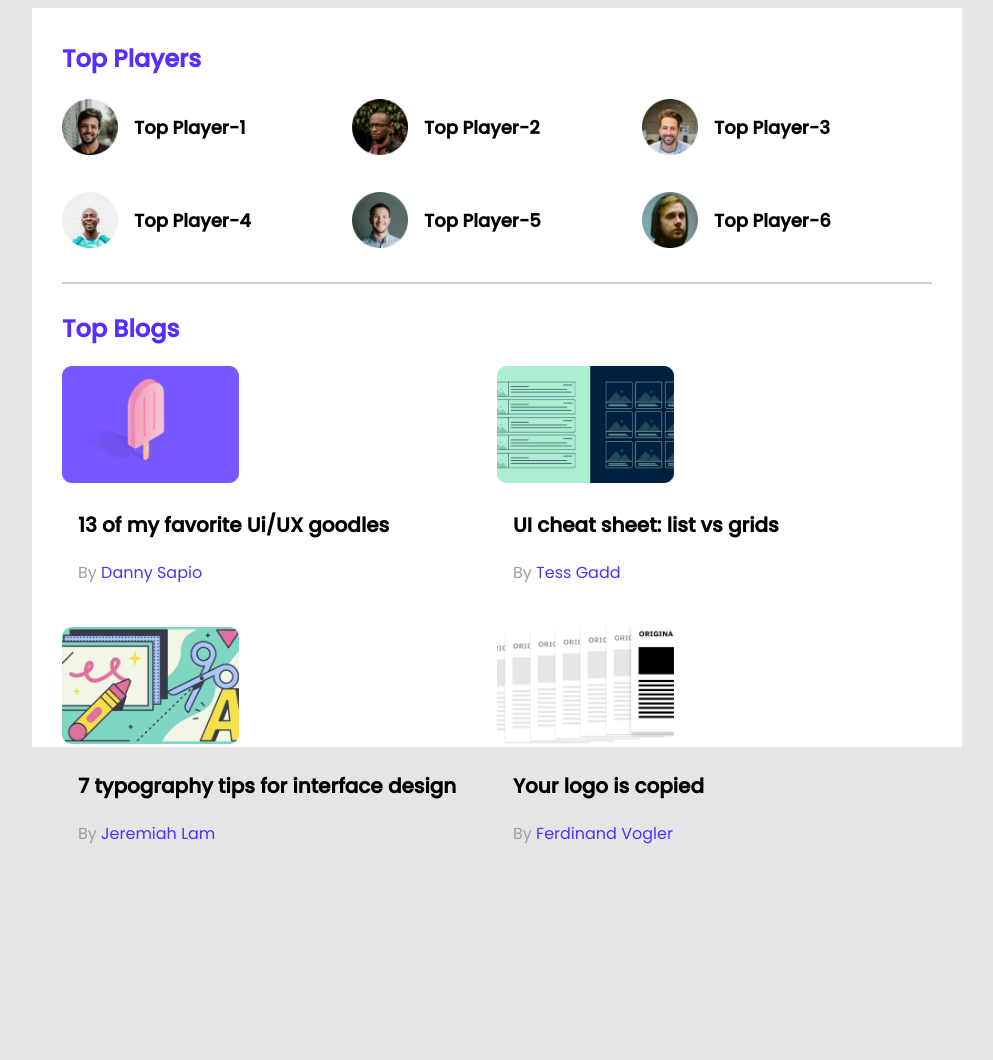
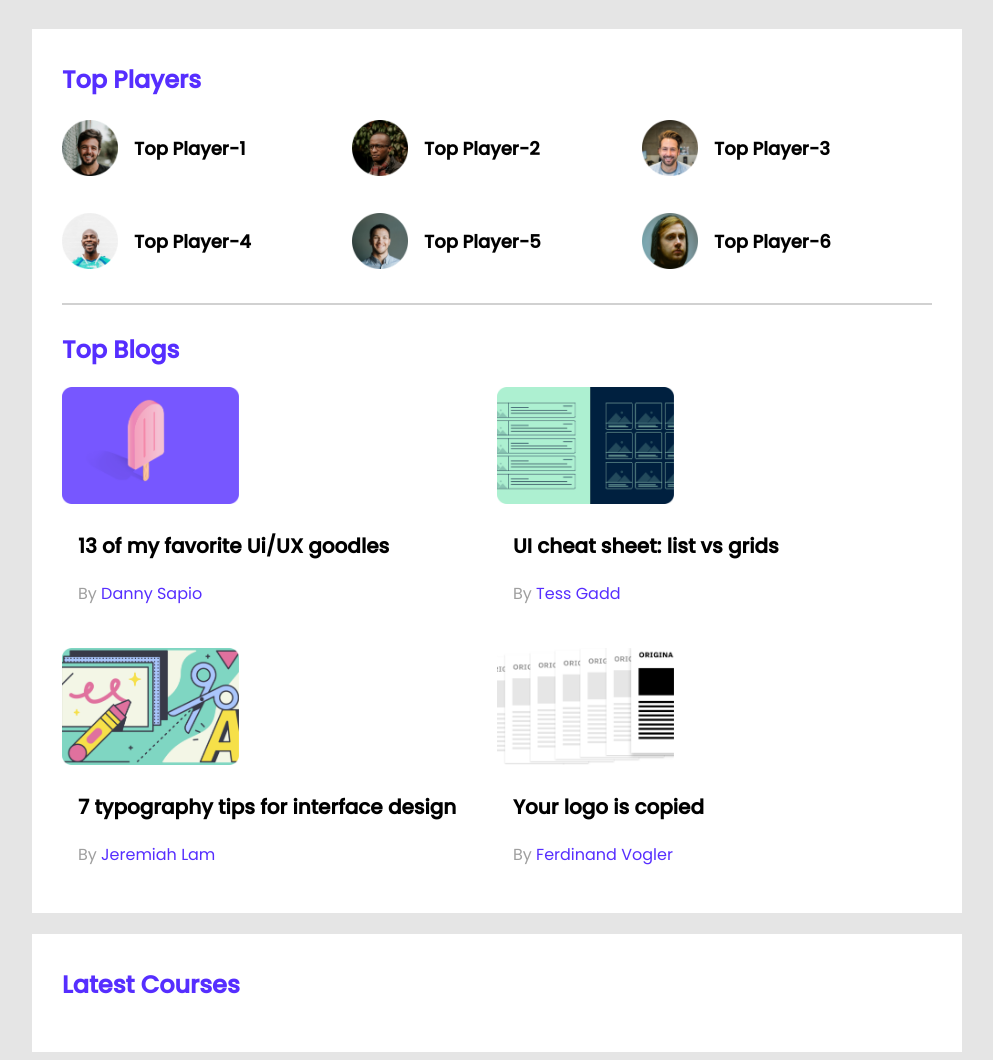
Before and after one commit to kl-hadi/leader-board-css3, a plain HTML site: page index.html in a window 1280 px wide. Shown: the whole page, without its empty margins (143-1136 px from the left). Before the commit the page ends 862 px from the top, so only its background shows below. Drawn offline with Linux system fonts and the light colour scheme.

Commit message:
latest section

```diff
--- a/index.html
+++ b/index.html
@@ -101,6 +101,12 @@
             </div>
         </div>
     </section>
+    <!-- Latest Courses -->
+    <Section class="container">
+        <h2 class="section-title">
+            Latest Courses
+        </h2>
+    </Section>
 </main>
 
 <body>
--- a/styles/style.css
+++ b/styles/style.css
@@ -8,15 +8,14 @@ body{
 }
 main{
     display: flex;
-    justify-content: center;
+    flex-direction: column;
+    align-items: center;
 }
 .container{
     background-color: #FFFFFF;
     width: 870px;
-    height: 679px;
-    top:130px;
-    left: 285px;
     padding: 30px;
+    margin-top: 21px;
 }
 hr{
     border: 1px solid #D1D1D1;
```
